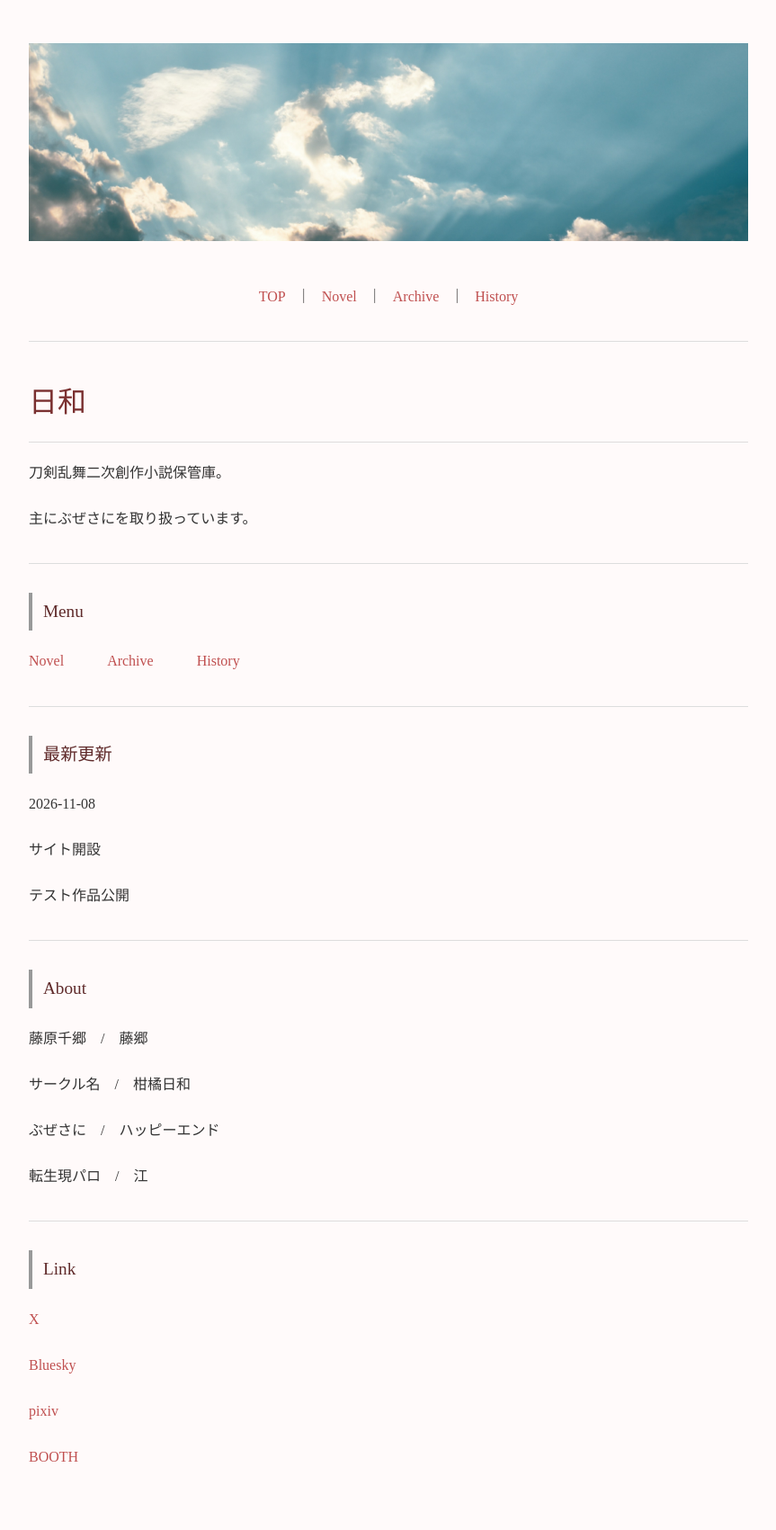
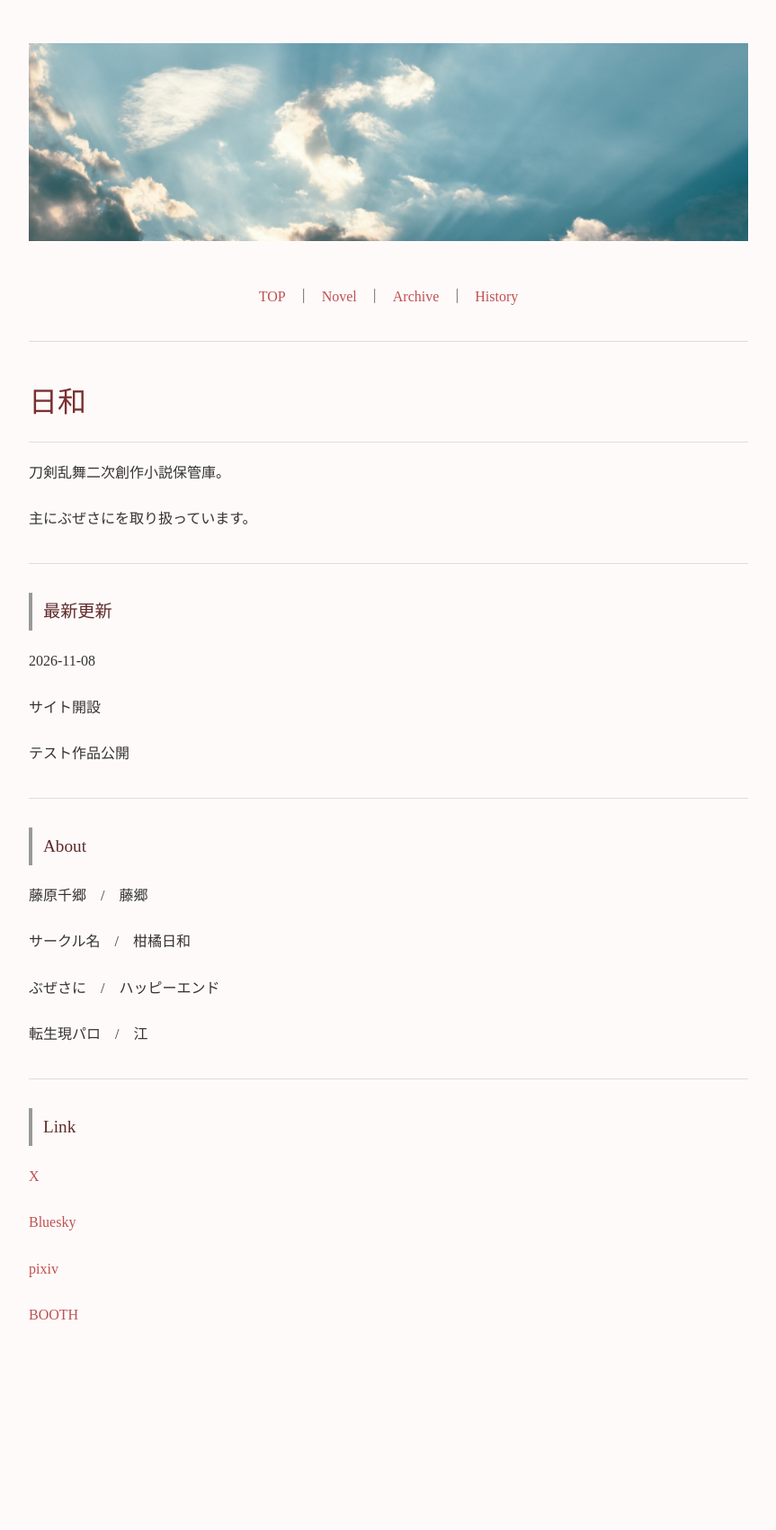
Before and after one commit to fjst160/lemon160, a Jekyll site: the page built from index.md, in a window 1280 px wide. Shown: the whole page at 90% size, without its empty margins (208-1071 px from the left). Built offline with Jekyll 4.4.1, drawn with Linux system fonts in a browser that asks for light colours; after the commit the page ends 1543 px from its top, so only the background shows below that.

Commit message:
Update index.md

```diff
--- a/index.md
+++ b/index.md
@@ -12,11 +12,7 @@ title: 日和
 
 ---
 
-## Menu
 
-[Novel](novels.html)　　　[Archive](archive.html)　　　[History](history.html)
-
----
 
 ## 最新更新
 
```
